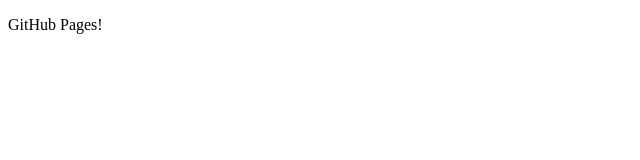
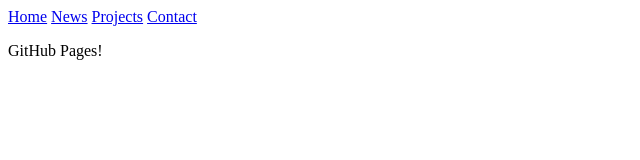
Before and after one commit to Malia-T/portfolio, a plain HTML site: page index.html in a window 1280 px wide. Shown: the whole page, without its empty margins (0-640 px from the left). Drawn offline with Linux system fonts and the light colour scheme.

Commit message:
Add nav bar

```diff
--- a/index.html
+++ b/index.html
@@ -1,6 +1,15 @@
 <!DOCTYPE html>
 <html>
+  <head>
+
+  </head>
   <body>
+    <div class="topnav">
+      <a class="active" href="#home">Home</a>
+      <a href="#news">News</a>
+      <a href="#projects">Projects</a>
+      <a href="#contact">Contact</a>
+    </div>
     <p> GitHub Pages!</p>
   </body>
 </html>
```
